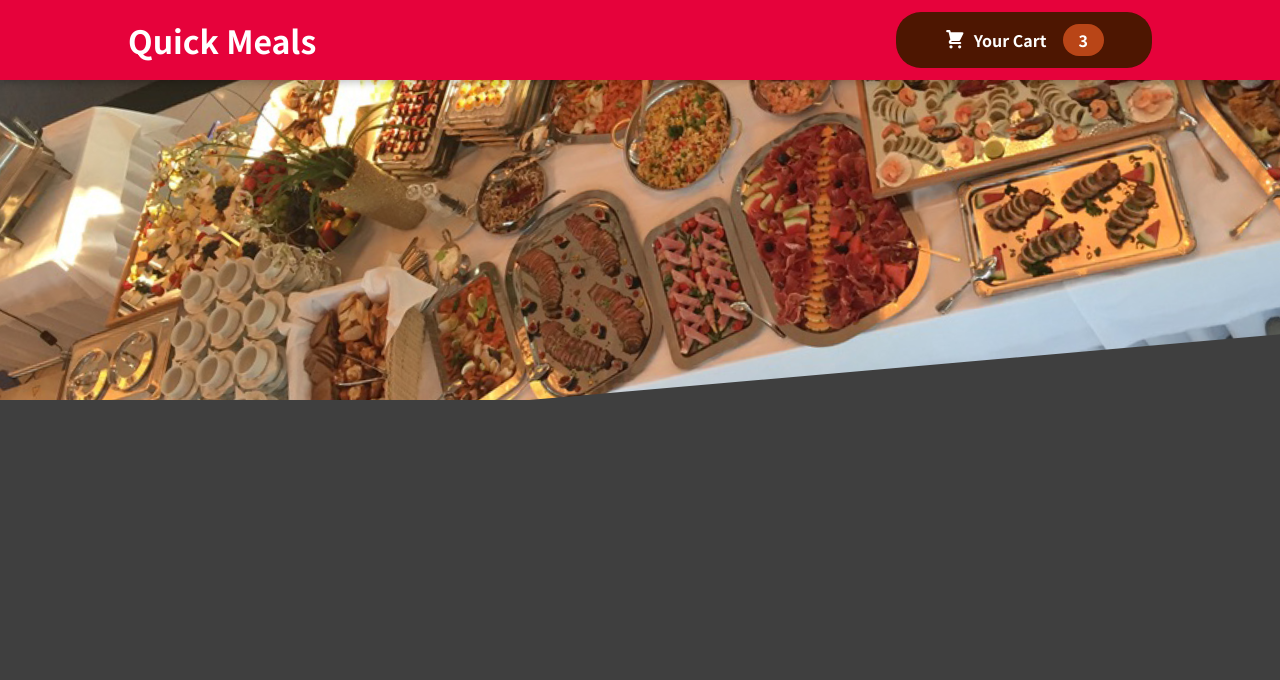
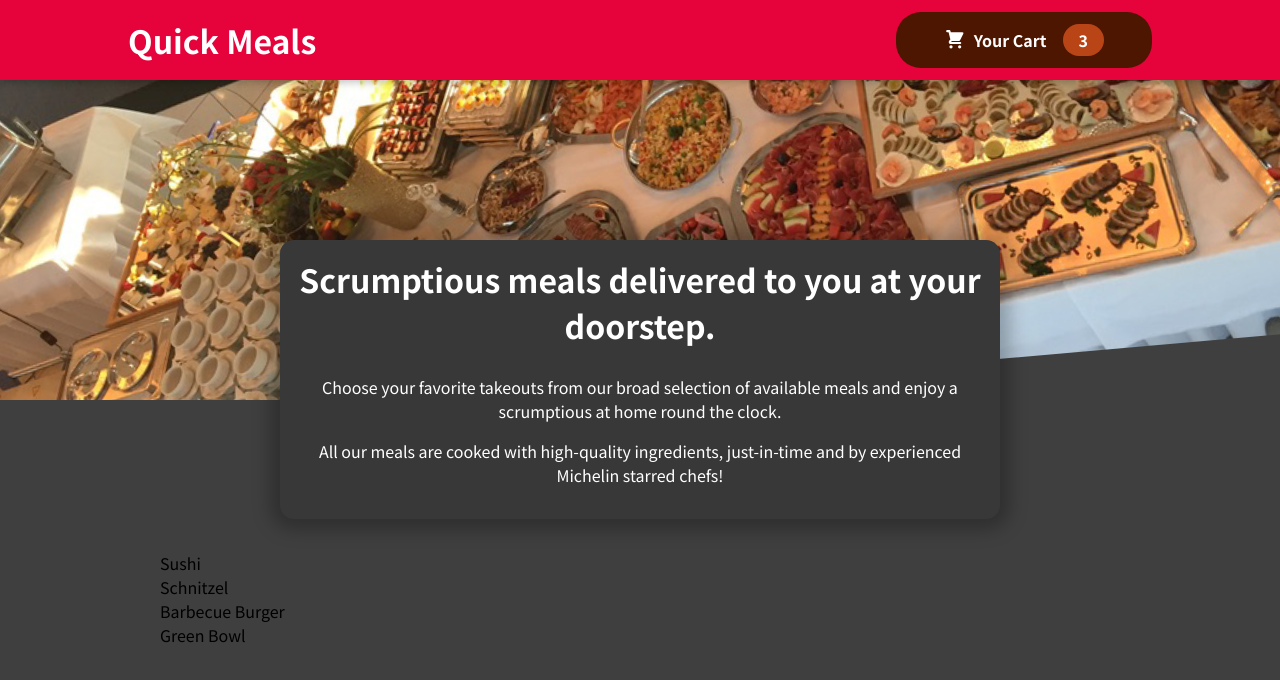
Before and after one commit to rubanero14/React-Lessons-Section11-Building-Food-Order-App, a React (Create React App) app: page / in a window 1280 px wide. Shown: the top 680 px of the page. Built offline with nearby package versions, Linux system fonts and the light colour scheme.

Commit message:
Adding a Meals Component

```diff
--- a/src/App.js
+++ b/src/App.js
@@ -1,10 +1,15 @@
 import React from "react";
+
 import Header from "./components/Layout/Header";
+import Meals from "./components/Meals/Meals";
 
 function App() {
   return (
     <React.Fragment>
       <Header />
+      <main>
+        <Meals />
+      </main>
     </React.Fragment>
   );
 }
--- /dev/null
+++ b/src/components/Meals/AvailableMeals.js
@@ -0,0 +1,43 @@
+import React from "react";
+
+import styles from "./AvailableMeals.module.css";
+
+const DUMMY_MEALS = [
+  {
+    id: "m1",
+    name: "Sushi",
+    description: "Finest fish and veggies",
+    price: 22.99,
+  },
+  {
+    id: "m2",
+    name: "Schnitzel",
+    description: "A german specialty!",
+    price: 16.5,
+  },
+  {
+    id: "m3",
+    name: "Barbecue Burger",
+    description: "American, raw, meaty",
+    price: 12.99,
+  },
+  {
+    id: "m4",
+    name: "Green Bowl",
+    description: "Healthy...and green...",
+    price: 18.99,
+  },
+];
+
+const AvailableMeals = () => {
+  const mealsList = DUMMY_MEALS.map((meal) => (
+    <li key={meal.id}>{meal.name}</li>
+  ));
+  return (
+    <section className={styles.meals}>
+      <ul>{mealsList}</ul>
+    </section>
+  );
+};
+
+export default AvailableMeals;
--- /dev/null
+++ b/src/components/Meals/AvailableMeals.module.css
@@ -0,0 +1,24 @@
+.meals {
+    max-width: 60rem;
+    width: 90%;
+    margin: 2rem auto;
+    animation: meals-appear 1s ease-out forwards;
+}
+
+.meals ul {
+    list-style: none;
+    margin: 0;
+    padding: 0;
+}
+
+@keyframes meals-appear {
+    from {
+        opacity: 0;
+        transform: translateY(3rem);
+    }
+
+    to {
+        opacity: 1;
+        transform: translateY(0);
+    }
+}
--- /dev/null
+++ b/src/components/Meals/Meals.js
@@ -0,0 +1,15 @@
+import { Fragment } from "react";
+
+import MealsSummary from "./MealsSummary";
+import AvailableMeals from "./AvailableMeals";
+
+const Meals = () => {
+  return (
+    <Fragment>
+      <MealsSummary />
+      <AvailableMeals />
+    </Fragment>
+  );
+};
+
+export default Meals;
--- /dev/null
+++ b/src/components/Meals/MealsSummary.js
@@ -0,0 +1,21 @@
+import React from "react";
+
+import styles from "./MealsSummary.module.css";
+
+const MealsSummary = () => {
+  return (
+    <section className={styles.summary}>
+      <h2>Scrumptious meals delivered to you at your doorstep.</h2>
+      <p>
+        Choose your favorite takeouts from our broad selection of available
+        meals and enjoy a scrumptious at home round the clock.
+      </p>
+      <p>
+        All our meals are cooked with high-quality ingredients, just-in-time and
+        by experienced Michelin starred chefs!
+      </p>
+    </section>
+  );
+};
+
+export default MealsSummary;
--- /dev/null
+++ b/src/components/Meals/MealsSummary.module.css
@@ -0,0 +1,18 @@
+.summary {
+    text-align: center;
+    max-width: 45rem;
+    width: 90%;
+    margin: auto;
+    margin-top: -10rem;
+    position: relative;
+    background-color: #383838;
+    color: white;
+    border-radius: 14px;
+    padding: 1rem;
+    box-shadow: 0 1px 18px 10px rgba(0, 0, 0, 0.25);
+}
+
+.summary h2 {
+    font-size: 2rem;
+    margin-top: 0;
+}
```
